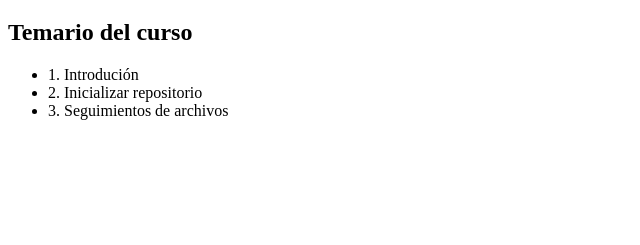
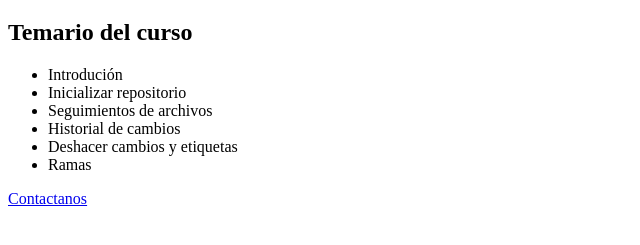
Before and after one commit to EzeLedes/Proyecto, a plain HTML site: page index.html in a window 1280 px wide. Shown: the part 61-306 px from the top of the page, without its empty margins (0-640 px from the left). Drawn offline with Linux system fonts and the light colour scheme.

Commit message:
Acutalización del temario Formulario de contacto

```diff
--- a/index.html
+++ b/index.html
@@ -9,9 +9,17 @@
 
     <h2>Temario del curso</h2>
     <ul>
-<li>1. Introdución</li>
-<li>2. Inicializar repositorio</li>
-<li>3. Seguimientos de archivos</li>
+<li>Introdución</li>
+<li>Inicializar repositorio</li>
+<li>Seguimientos de archivos</li>
+<li>Historial de cambios</li>
+<li>Deshacer cambios y etiquetas</li>
+<li>Ramas</li>
     </ul>
+
+    <a href="contacto.html">Contactanos</a>
+
+
+
 </body>
 </html>
```
Also changed, not shown: contacto.html (+6 -0 lines).
